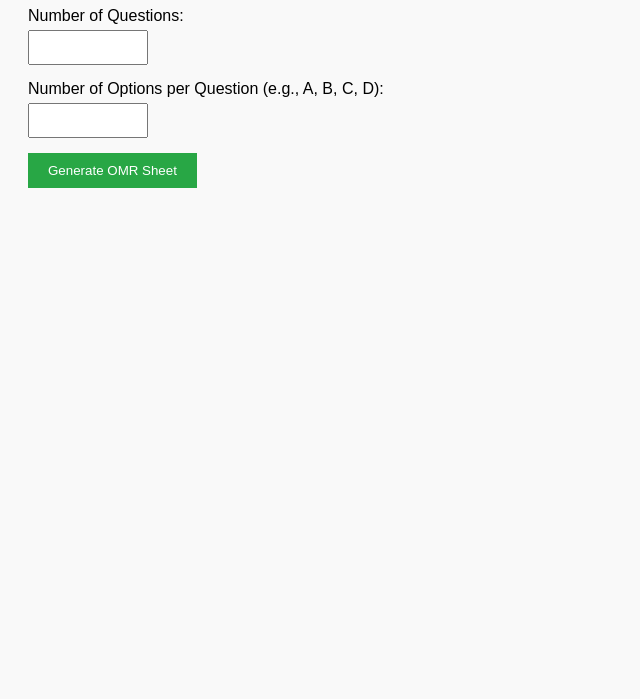
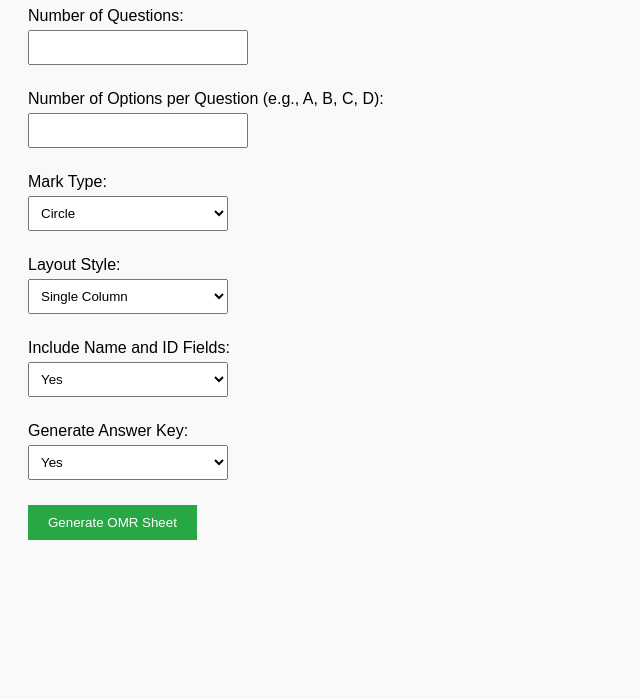
Before and after one commit to from-tanim/OMR, a plain HTML site: page index.html in a window 1280 px wide. Shown: the part 101-800 px from the top of the page, without its empty margins (0-640 px from the left). Drawn offline with Linux system fonts and the light colour scheme.

Commit message:
Update index.html

```diff
--- a/index.html
+++ b/index.html
@@ -17,9 +17,10 @@
             display: block;
             margin-bottom: 5px;
         }
-        input[type="number"] {
+        input, select {
             padding: 8px;
-            width: 100px;
+            width: 200px;
+            margin-bottom: 10px;
         }
         button {
             padding: 10px 20px;
@@ -32,28 +33,73 @@
 </head>
 <body>
 
-    <h1>Generate OMR Answer Sheet</h1>
+    <h1>Generate Customizable OMR Sheet</h1>
     <form id="omrForm">
+        <!-- Number of Questions -->
         <div class="form-group">
             <label for="numQuestions">Number of Questions:</label>
             <input type="number" id="numQuestions" min="1" required>
         </div>
 
+        <!-- Number of Options per Question -->
         <div class="form-group">
             <label for="numOptions">Number of Options per Question (e.g., A, B, C, D):</label>
             <input type="number" id="numOptions" min="1" max="10" required>
         </div>
 
+        <!-- Mark Type -->
+        <div class="form-group">
+            <label for="markType">Mark Type:</label>
+            <select id="markType">
+                <option value="circle">Circle</option>
+                <option value="square">Square</option>
+            </select>
+        </div>
+
+        <!-- Layout Style -->
+        <div class="form-group">
+            <label for="layoutStyle">Layout Style:</label>
+            <select id="layoutStyle">
+                <option value="single-column">Single Column</option>
+                <option value="double-column">Double Column</option>
+            </select>
+        </div>
+
+        <!-- Add Name and ID -->
+        <div class="form-group">
+            <label for="addDetails">Include Name and ID Fields:</label>
+            <select id="addDetails">
+                <option value="yes">Yes</option>
+                <option value="no">No</option>
+            </select>
+        </div>
+
+        <!-- Generate Answer Key -->
+        <div class="form-group">
+            <label for="generateKey">Generate Answer Key:</label>
+            <select id="generateKey">
+                <option value="yes">Yes</option>
+                <option value="no">No</option>
+            </select>
+        </div>
+
+        <!-- Submit Button -->
         <button type="submit">Generate OMR Sheet</button>
     </form>
 
     <script>
         document.getElementById('omrForm').addEventListener('submit', function(e) {
             e.preventDefault();
+
+            // Get form values
             const numQuestions = document.getElementById('numQuestions').value;
             const numOptions = document.getElementById('numOptions').value;
+            const markType = document.getElementById('markType').value;
+            const layoutStyle = document.getElementById('layoutStyle').value;
+            const addDetails = document.getElementById('addDetails').value;
+            const generateKey = document.getElementById('generateKey').value;
 
-            // Call the back-end API to generate OMR sheet
+            // Call back-end to generate OMR sheet
             fetch('/generate-omr', {
                 method: 'POST',
                 headers: {
@@ -61,7 +107,11 @@
                 },
                 body: JSON.stringify({
                     numQuestions: numQuestions,
-                    numOptions: numOptions
+                    numOptions: numOptions,
+                    markType: markType,
+                    layoutStyle: layoutStyle,
+                    addDetails: addDetails,
+                    generateKey: generateKey
                 })
             })
             .then(response => response.blob())
```
